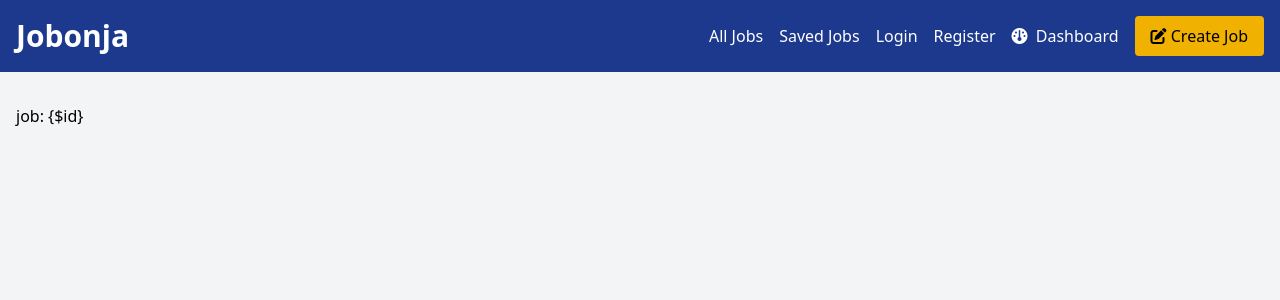
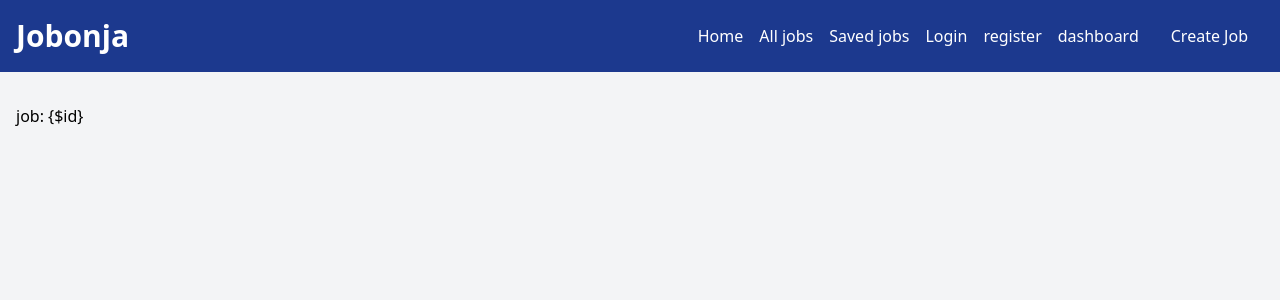
Before and after one commit to fardyn/JobOnja, a Laravel app: template resources/views/jobs/show.blade.php in a window 1280 px wide. Shown: the top 300 px of the page. Run offline with Laravel 12, Linux system fonts and the light colour scheme; the template is opened without the code that fills it, so the values that code supplies are empty; style sheets or scripts are compiled from the project's sources.

Commit message:
refactor navbar with probs and atributes

```diff
--- /dev/null
+++ b/app/View/Components/ButtonLink.php
@@ -0,0 +1,26 @@
+<?php
+
+namespace App\View\Components;
+
+use Closure;
+use Illuminate\Contracts\View\View;
+use Illuminate\View\Component;
+
+class ButtonLink extends Component
+{
+    /**
+     * Create a new component instance.
+     */
+    public function __construct()
+    {
+        //
+    }
+
+    /**
+     * Get the view / contents that represent the component.
+     */
+    public function render(): View|Closure|string
+    {
+        return view('components.button-link');
+    }
+}
--- /dev/null
+++ b/app/View/Components/NavLink.php
@@ -0,0 +1,26 @@
+<?php
+
+namespace App\View\Components;
+
+use Closure;
+use Illuminate\Contracts\View\View;
+use Illuminate\View\Component;
+
+class NavLink extends Component
+{
+    /**
+     * Create a new component instance.
+     */
+    public function __construct()
+    {
+        //
+    }
+
+    /**
+     * Get the view / contents that represent the component.
+     */
+    public function render(): View|Closure|string
+    {
+        return view('components.nav-link');
+    }
+}
--- /dev/null
+++ b/resources/views/components/button-link.blade.php
@@ -0,0 +1,9 @@
+@props(['url' => '/jobs/create', 'icon' => 'null', 'bgClass'=>'bg-yellow-500', 'hoverClass'=>'hover:bg-yellow-600', 'textClass'=> 'text-black'])
+
+<a href="{{ $url }}"
+   class="{{$bgClass}} {{$hoverClass}} {{$textClass}} px-4 py-2 rounded hover:shadow-md transition duration-300">
+    @if($icon)
+        <i class="fa fa-{{ $icon }} mr-1"></i>
+    @endif
+    {{$slot}}
+</a>
--- a/resources/views/components/header.blade.php
+++ b/resources/views/components/header.blade.php
@@ -6,23 +6,14 @@
             <a href="{{url('/')}}">Jobonja</a>
         </h1>
         <nav class="hidden md:flex items-center space-x-4">
-            <a href="{{url('/jobs')}}" class="text-white hover:underline py-2 {{request()->is("jobs") ? "text-yellow-500 font-bold" : ""}}">All Jobs</a>
-            <a href="{{url('/jobs/saved')}}" class="text-white hover:underline py-2 {{request()->is("jobs/saved") ? "text-yellow-500 font-bold" : ""}}"
-            >Saved Jobs</a
-            >
-            <a href="{{url('/login')}}" class="text-white hover:underline py-2 {{request()->is("login") ? "text-yellow-500 font-bold" : ""}}">Login</a>
-            <a href="{{url('/register')}}" class="text-white hover:underline py-2 {{request()->is("register") ? "text-yellow-500 font-bold" : ""}}"
-            >Register</a
-            >
-            <a href="{{url('/dashboard')}}" class="text-white hover:underline py-2 {{request()->is("dashboard") ? "text-yellow-500 font-bold" : ""}}">
-                <i class="fa fa-gauge mr-1"></i> Dashboard
-            </a>
-            <a
-                href="{{url('jobs/create')}}"
-                class="bg-yellow-500 hover:bg-yellow-600 text-black px-4 py-2 rounded hover:shadow-md transition duration-300"
-            >
-                <i class="fa fa-edit"></i> Create Job
-            </a>
+            <x-nav-link url="/" :active="request()->is('/')">Home</x-nav-link>
+            <x-nav-link url="/jobs" :active="request()->is('jobs')">All jobs</x-nav-link>
+            <x-nav-link url="/jobs/saved" :active="request()->is('jobs/saved')">Saved jobs</x-nav-link>
+            <x-nav-link url="/login" :active="request()->is('login')">Login</x-nav-link>
+            <x-nav-link url="/register" :active="request()->is('register')">register</x-nav-link>
+            <x-nav-link url="/dashboard" :active="request()->is('dashboard') " icon='gauge'>dashboard</x-nav-link>
+
+            <x-button-link url="/jobs/create" type="button" icon="edit">Create Job</x-button-link>
         </nav>
         <button id="hamburger" class="text-white md:hidden flex items-center">
             <i class="fa fa-bars text-2xl"></i>
--- /dev/null
+++ b/resources/views/components/nav-link.blade.php
@@ -0,0 +1,9 @@
+@props(['url' => '/', 'active' => "false", 'icon' => "null"])
+
+
+<a href="{{url($url)}}" class="text-white hover:underline py-2 {{$active ? "text-yellow-500 font-bold" : ""}}">
+    @if($icon)
+        <i class="fa fa-{{$icon}} mr-1"></i>
+    @endif
+    {{$slot}}
+</a>
```
